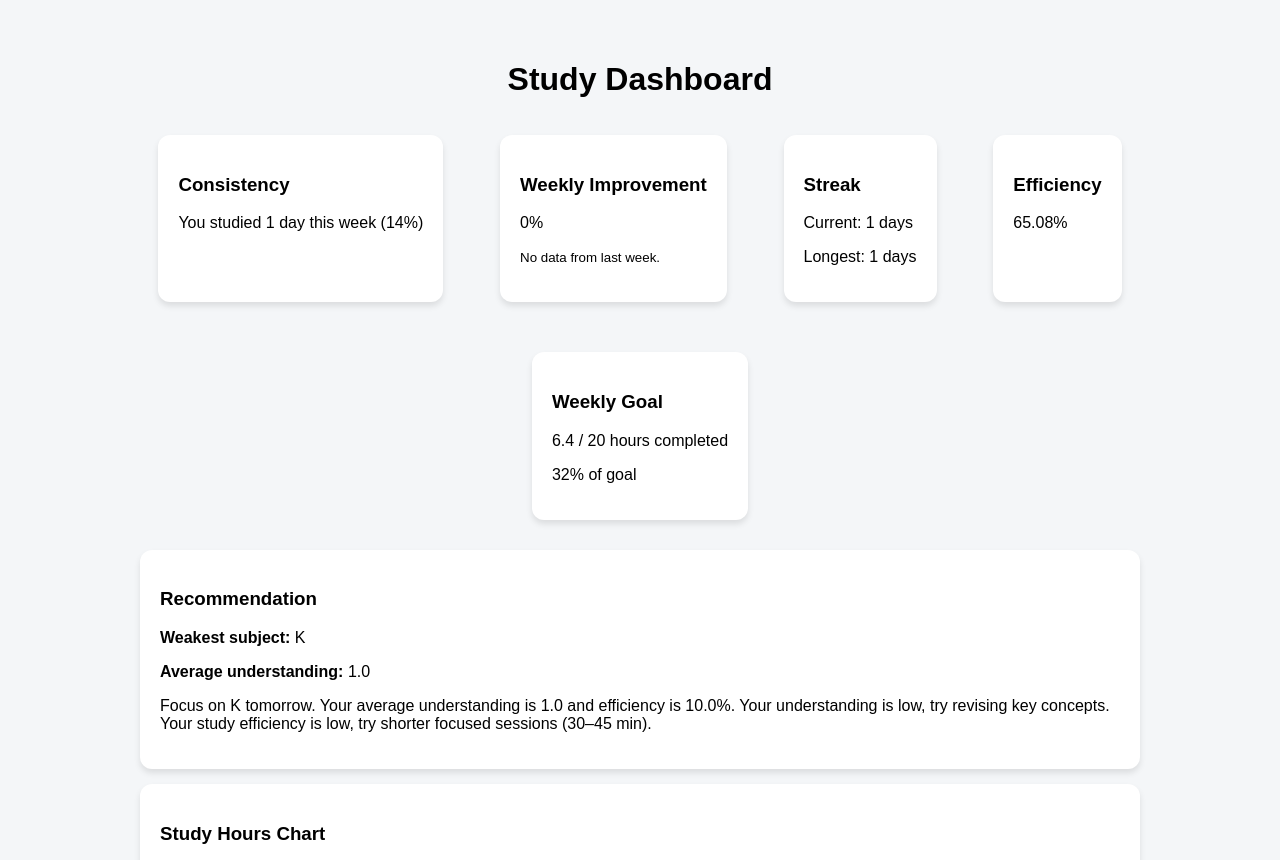
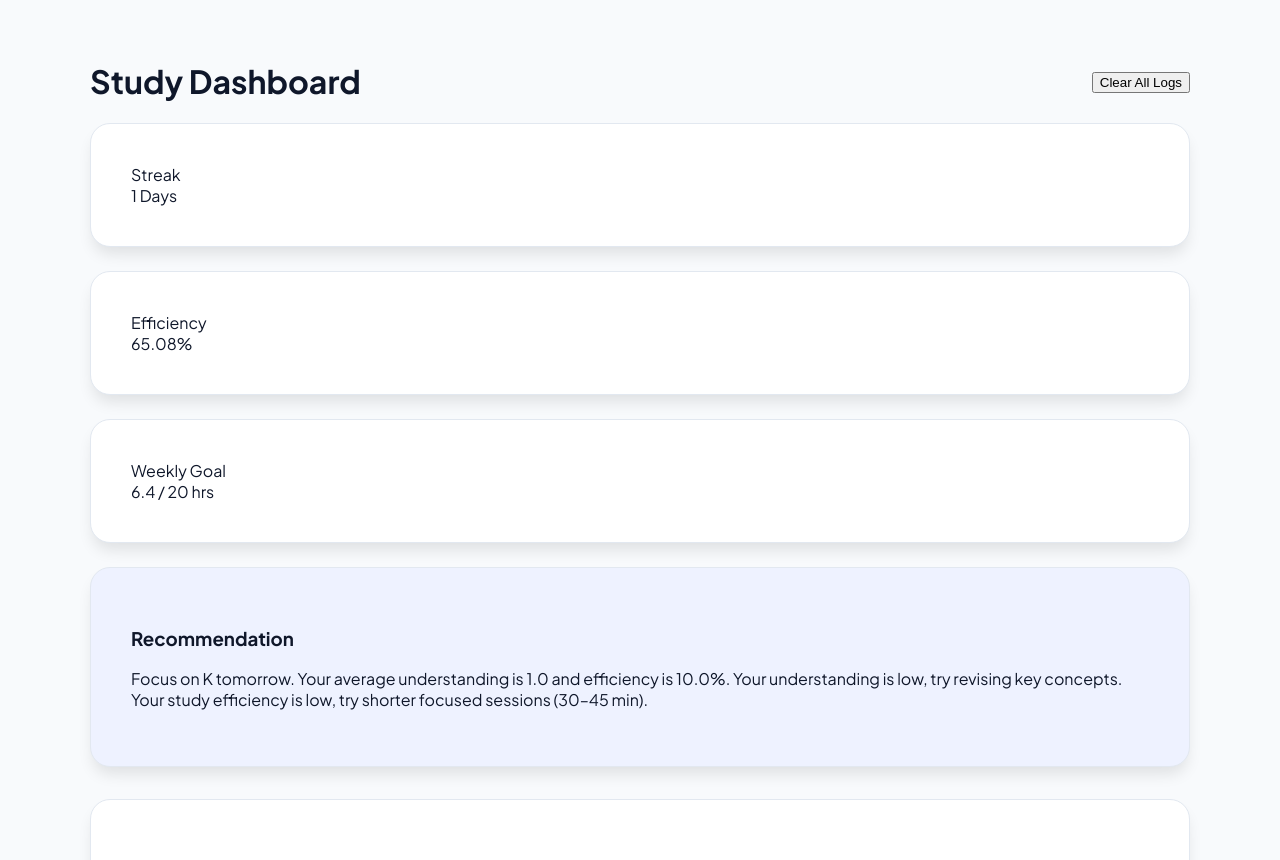
Before and after one commit to AbinAcharya/StudyApp, a Flask app: page /dashboard in a window 1280 px wide. Shown: the top 860 px of the page. Run offline with Flask 3, Linux system fonts and the light colour scheme; data comes from the database, SQL or seed files in the repository; both versions use the stored data as it was after the commit.

Commit message:
Dashboard UI is clumped - need layout fix

```diff
--- a/app.py
+++ b/app.py
@@ -1,4 +1,4 @@
-from flask import Flask, render_template, request, redirect
+from flask import Flask, render_template, request, redirect, url_for, flash
 import sqlite3
 from datetime import date, timedelta
 from database import create_database
@@ -13,56 +13,40 @@ from logic.weekly_goal import get_weekly_goal_progress
 create_database()
 
 app = Flask(__name__)
+app.secret_key = "study_app_secret"
 
+@app.route('/', methods=['GET', 'POST'])
+def index():
+    if request.method == 'POST':
+        subject = request.form.get("subject", "").strip()
+        planned = request.form.get("planned_time", "").strip()
+        actual = request.form.get("actual_time", "").strip()
+        understanding = request.form.get("understanding", "").strip()
 
-@app.route("/")
-def home():
-    return render_template("index.html")
+        if not subject or not planned or not actual:
+            flash("Error: Please fill all fields.")
+            return redirect(url_for('index'))
 
+        conn = sqlite3.connect("database.db")
+        cursor = conn.cursor()
+        today = date.today()
+        cursor.execute(
+            "INSERT INTO study_logs (subject, planned_time, actual_time, understanding, date) VALUES (?, ?, ?, ?, ?)",
+            (subject, int(planned), int(actual), int(understanding), today)
+        )
+        conn.commit()
+        conn.close()
 
-@app.route("/log", methods=["POST"])
-def log():
-    subject = request.form.get("subject", "").strip()
-    planned = request.form.get("planned", "").strip()
-    actual = request.form.get("actual", "").strip()
-    understanding = request.form.get("understanding", "").strip()
+        flash("Session Saved!")
+        return redirect(url_for('index'))
 
-    if not subject:
-        return "Error: Subject cannot be empty.", 400
-
-    try:
-        planned = int(planned)
-        actual = int(actual)
-        understanding = int(understanding)
-    except ValueError:
-        return "Error: Planned, Actual, and Understanding must be numbers.", 400
-
-    if planned <= 0 or actual <= 0:
-        return "Error: Planned and Actual time must be positive numbers.", 400
-
-    if not (1 <= understanding <= 5):
-        return "Error: Understanding must be between 1 and 5.", 400
-
-    conn = sqlite3.connect("database.db")
-    cursor = conn.cursor()
-
-    today = date.today()
-    cursor.execute(
-        "INSERT INTO study_logs (subject, planned_time, actual_time, understanding, date) VALUES (?, ?, ?, ?, ?)",
-        (subject, planned, actual, understanding, today)
-    )
-
-    conn.commit()
-    conn.close()
-
-    return redirect("/")
-
+    return render_template('index.html')
 
 @app.route("/dashboard")
 def dashboard():
     conn = sqlite3.connect("database.db")
     cursor = conn.cursor()
-    cursor.execute("SELECT id, date, subject, planned_time, actual_time, understanding FROM study_logs")
+    cursor.execute("SELECT id, date, subject, planned_time, actual_time, understanding FROM study_logs ORDER BY id DESC")
     logs = cursor.fetchall()
 
     today = date.today()
@@ -78,64 +62,41 @@ def dashboard():
     efficiency = get_efficiency()
     subject, avg_understanding, recommendation = get_recommendation()
     improvement, improvement_message = get_weekly_improvement()
+
     try:
         generate_subject_graph()
     except:
         pass
-    heatmap = get_heatmap_data()
 
-    metrics = {
-        "current_streak": current_streak,
-        "longest_streak": longest_streak,
-        "efficiency": efficiency
-    }
+    heatmap_html = get_heatmap_data()
 
     return render_template(
-    "dashboard.html",
-    logs=logs,
-    days_count=days_count,
-    consistency=consistency,
-    subject=subject,
-    avg_understanding=avg_understanding,
-    recommendation=recommendation,
-    improvement=improvement,
-    improvement_message=improvement_message,
-    heatmap=heatmap,
-    metrics=metrics,
-    goal_hours=goal_hours,
-    progress_hours=progress_hours,
-    goal_percentage=goal_percentage
-)
+        "dashboard.html",
+        logs=logs,
+        streak=current_streak,
+        efficiency=efficiency,
+        total_hours_this_week=progress_hours,
+        recommendation=recommendation,
+        heatmap_html=heatmap_html
+    )
 
-
-
-@app.route("/clear")
+@app.route("/clear", methods=["POST"])
 def clear():
-
     conn = sqlite3.connect("database.db")
     cursor = conn.cursor()
-
     cursor.execute("DELETE FROM study_logs")
-
     conn.commit()
     conn.close()
+    return redirect(url_for('dashboard'))
 
-    return redirect("/dashboard")
-
-
-@app.route("/delete/<int:log_id>")
+@app.route("/delete/<int:log_id>", methods=["POST"])
 def delete(log_id):
-
     conn = sqlite3.connect("database.db")
     cursor = conn.cursor()
-
     cursor.execute("DELETE FROM study_logs WHERE id=?", (log_id,))
-
     conn.commit()
     conn.close()
-
-    return redirect("/dashboard")
-
+    return redirect(url_for('dashboard'))
 
 if __name__ == "__main__":
     app.run(debug=True)
--- a/static/style.css
+++ b/static/style.css
@@ -1,106 +1,105 @@
-body{
-    font-family: Arial, sans-serif;
-    background:#f4f6f8;
-    margin:0;
-    padding:0;
-    text-align:center;
+@import url('https://fonts.googleapis.com/css2?family=Plus+Jakarta+Sans:wght@400;600;700;800&display=swap');
+
+:root {
+    --primary: #6366f1;
+    --primary-light: #eef2ff;
+    --success: #10b981;
+    --bg: #f8fafc;
+    --card-bg: #ffffff;
+    --text-main: #0f172a;
+    --text-muted: #64748b;
+    --radius: 20px;
+    --shadow: 0 10px 15px -3px rgba(0, 0, 0, 0.1);
 }
 
-.container{
-    max-width:1000px;
-    margin:20px auto;
-    padding:20px;
+body {
+    background-color: var(--bg);
+    color: var(--text-main);
+    font-family: 'Plus Jakarta Sans', sans-serif;
+    margin: 0;
+    padding: 2.5rem;
 }
 
-/* Cards */
-.card{
-    background:white;
-    padding:20px;
-    margin:15px 0;
-    border-radius:12px;
-    box-shadow:0 4px 6px rgba(0,0,0,0.1);
-    text-align:left;
-    transition: transform 0.2s;
+.container { max-width: 1100px; margin: 0 auto; }
+
+/* The Original Vertical Card Layout */
+.card {
+    background: var(--card-bg);
+    padding: 2.5rem; /* Slightly more padding for that airy feel */
+    border-radius: var(--radius);
+    box-shadow: var(--shadow);
+    border: 1px solid #e2e8f0;
+    transition: all 0.4s cubic-bezier(0.34, 1.56, 0.64, 1);
+    margin-bottom: 1.5rem;
 }
 
-.card:hover{
-    transform: translateY(-5px);
+/* Form Styling - Vertical Stack */
+.form-group {
+    margin-bottom: 1.5rem;
+    display: flex;
+    flex-direction: column; /* This keeps labels above inputs */
+    text-align: left;
 }
 
-/* Top metrics side by side */
-.card-container{
-    display:flex;
-    justify-content:space-around;
-    flex-wrap:wrap;
-    gap:20px;
+.form-group label {
+    margin-bottom: 0.6rem;
+    font-weight: 700;
+    color: var(--text-main);
 }
 
-/* Heatmap */
-.heatmap{
-    display:grid;
-    grid-template-columns: repeat(7, 18px);
-    gap:4px;
-    justify-content:center;
-    margin:auto;
+input {
+    padding: 1rem;
+    border: 2px solid #e2e8f0;
+    border-radius: 12px;
+    width: 100%;
+    box-sizing: border-box; /* Critical for keeping inputs inside the card */
+    font-size: 1rem;
+    font-family: inherit;
+    transition: border-color 0.3s;
 }
 
-.heatmap span{
-    width:15px;
-    height:15px;
-    display:inline-block;
+input:focus {
+    outline: none;
+    border-color: var(--primary);
 }
 
-.box0{ background:#eee; }
-.box1{ background:#9be9a8; }
-.box2{ background:#40c463; }
-.box3{ background:#216e39; }
-
-/* Table */
-table{
-    width:100%;
-    border-collapse:collapse;
+/* Button Styling */
+.btn-save {
+    width: 100%;
+    padding: 1.2rem;
+    background-color: var(--success);
+    color: white;
+    border: none;
+    border-radius: 14px;
+    font-weight: 800;
+    font-size: 1.1rem;
+    cursor: pointer;
+    transition: all 0.3s ease;
+    margin-top: 1rem;
 }
 
-th, td{
-    padding:10px;
-    border:1px solid #ddd;
+.btn-save:hover {
+    transform: translateY(-3px);
+    box-shadow: 0 10px 20px rgba(16, 185, 129, 0.2);
+    filter: brightness(1.05);
 }
 
-th{
-    background:#4CAF50;
-    color:white;
+.btn-back {
+    display: inline-block;
+    padding: 1rem 2.5rem;
+    border-radius: 14px;
+    font-weight: 700;
+    text-decoration: none;
+    transition: 0.3s;
 }
 
-/* Buttons */
-button{
-    padding:8px 15px;
-    background:#4CAF50;
-    color:white;
-    border:none;
-    border-radius:5px;
-    cursor:pointer;
+/* Alert/Success Message */
+.alert.success {
+    background: var(--success);
+    color: white;
+    padding: 1rem;
+    border-radius: 12px;
+    text-align: center;
+    margin-bottom: 2rem;
+    font-weight: 700;
 }
-
-button:hover{
-    background:#45a049;
-}
-
-.clear-btn{
-    background:#e74c3c;
-    margin-top:10px;
-}
-
-/* Form Inputs */
-input, select{
-    width:100%;
-    padding:8px;
-    margin:5px 0 15px 0;
-    box-sizing:border-box;
-}
-
-/* Links */
-a.btn{
-    display:inline-block;
-    margin-top:15px;
-    text-decoration:none;
-}
--- a/templates/dashboard.html
+++ b/templates/dashboard.html
@@ -1,108 +1,85 @@
 <!DOCTYPE html>
 <html>
 <head>
-<title>Dashboard</title>
+    <title>Study Dashboard</title>
     <link rel="stylesheet" href="{{ url_for('static', filename='style.css') }}">
 </head>
 <body>
-
     <div class="container">
+        <div style="display:flex; justify-content:space-between; align-items:center;">
             <h1>Study Dashboard</h1>
-
-    <!-- Top Metrics -->
-    <div class="card-container">
-        <div class="card">
-            <h3>Consistency</h3>
-            <p>You studied {{ days_count }} day{% if days_count != 1 %}s{% endif %} this week ({{ consistency }}%)</p>
+            <form action="/clear" method="POST" onsubmit="return confirm('Delete everything?');">
+                <button type="submit" class="btn-clear">Clear All Logs</button>
+            </form>
         </div>
 
+        <div class="dashboard-grid">
             <div class="card">
-            <h3>Weekly Improvement</h3>
-            <p>{{ improvement }}%</p>
-            <small>{{ improvement_message }}</small>
+                <div class="stat-label">Streak</div>
+                <div class="stat-value">{{ streak }} Days</div>
             </div>
-
             <div class="card">
-            <h3>Streak</h3>
-            <p>Current: {{ metrics.current_streak }} days</p>
-            <p>Longest: {{ metrics.longest_streak }} days</p>
+                <div class="stat-label">Efficiency</div>
+                <div class="stat-value">{{ efficiency }}%</div>
             </div>
-
             <div class="card">
-            <h3>Efficiency</h3>
-            <p>{{ metrics.efficiency }}%</p>
-        </div>
-
-        <div class="card">
-            <h3>Weekly Goal</h3>
-            <p>{{ progress_hours }} / {{ goal_hours }} hours completed</p>
-            <p>{{ goal_percentage }}% of goal</p>
+                <div class="stat-label">Weekly Goal</div>
+                <div class="stat-value">{{ total_hours_this_week }} / 20 hrs</div>
             </div>
         </div>
 
-    <!-- Recommendation -->
-    <div class="card">
+        <div class="card" style="margin-bottom: 2rem; background: var(--primary-light);">
             <h3>Recommendation</h3>
-        {% if subject %}
-        <p><b>Weakest subject:</b> {{ subject }}</p>
-        <p><b>Average understanding:</b> {{ avg_understanding }}</p>
-        <p>{{ recommendation }}</p>
-        {% else %}
-        <p>No recommendation yet.</p>
-        {% endif %}
+            <p class="rec-text">{{ recommendation }}</p>
         </div>
 
-    <!-- Charts -->
+        <div class="dashboard-grid" style="grid-template-columns: 1fr 1fr;">
             <div class="card">
-        <h3>Study Hours Chart</h3>
-        <img src="/static/study_graph.png" width="500">
+                <h3>Study Chart</h3>
+                <img src="{{ url_for('static', filename='study_graph.png') }}" style="width: 100%; border-radius: 12px;">
             </div>
-
-    <!-- Heatmap -->
             <div class="card">
-        <h3>Study Activity (Last 30 Days)</h3>
-        <div class="heatmap">
-        {% for day in range(30) %}
-            {% set hours = heatmap.get(day, 0) %}
-            <span class="
-                {% if hours == 0 %}box0
-                {% elif hours < 2 %}box1
-                {% elif hours < 4 %}box2
-                {% else %}box3
-                {% endif %}"></span>
-        {% endfor %}
+                <h3>Activity Heatmap</h3>
+                <div style="overflow-x: auto;">
+                    {{ heatmap_html | safe }}
+                </div>
             </div>
         </div>
 
-    <!-- Logs Table -->
-    <div class="card">
-        <h3>Study Logs</h3>
+        <div class="table-container">
             <table>
+                <thead>
                     <tr>
                         <th>Date</th>
                         <th>Subject</th>
                         <th>Planned</th>
                         <th>Actual</th>
-                <th>Understanding</th>
-                <th>Delete</th>
+                        <th>Score</th>
+                        <th>Action</th>
                     </tr>
+                </thead>
+                <tbody>
                     {% for log in logs %}
                     <tr>
                         <td>{{ log[1] }}</td>
-                <td>{{ log[2] }}</td>
-                <td>{{ log[3] }}</td>
-                <td>{{ log[4] }}</td>
-                <td>{{ log[5] }}</td>
-                <td><a href="/delete/{{ log[0] }}"><button>Delete</button></a></td>
+                        <td><strong>{{ log[2] }}</strong></td>
+                        <td>{{ log[3] }}m</td>
+                        <td>{{ log[4] }}m</td>
+                        <td>{{ log[5] }}/5</td>
+                        <td>
+                            <form action="{{ url_for('delete', log_id=log[0]) }}" method="POST">
+                                <button type="submit" class="btn-delete">Delete</button>
+                            </form>
+                        </td>
                     </tr>
                     {% endfor %}
+                </tbody>
             </table>
-
-        <a href="/clear"><button class="clear-btn">Clear All Logs</button></a>
         </div>
 
-    <a href="/"><button class="btn">Back</button></a>
+        <div style="text-align: center; margin: 3rem 0;">
+            <a href="/" class="btn-back">Back to Tracker</a>
         </div>
-
+    </div>
 </body>
 </html>
```
Also changed, not shown: templates/index.html (+28 -14 lines), database.db, static/study_graph.png. Lines whose indentation alone changed are shown as unchanged.
